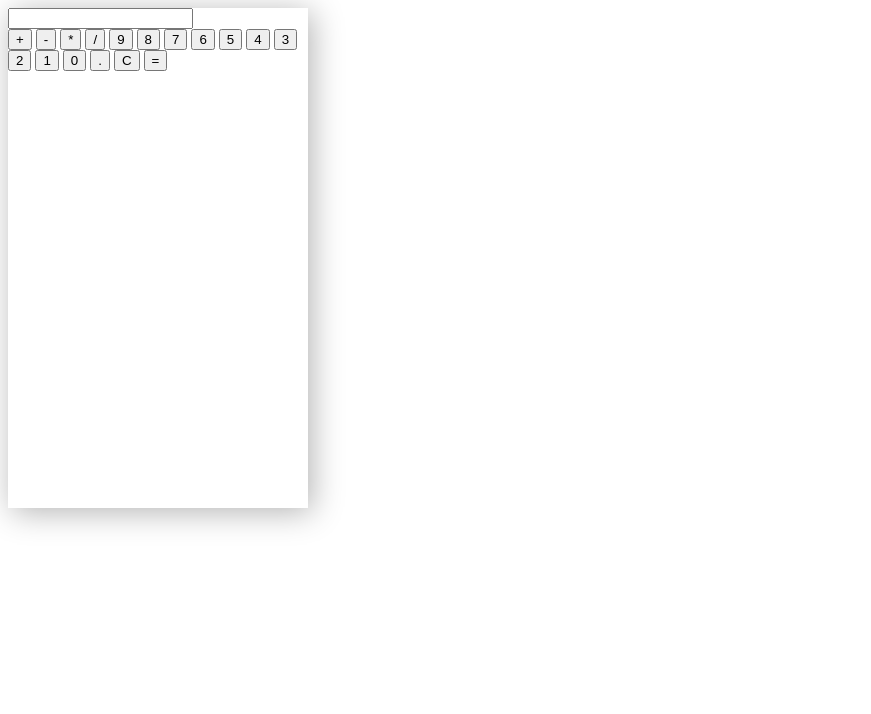
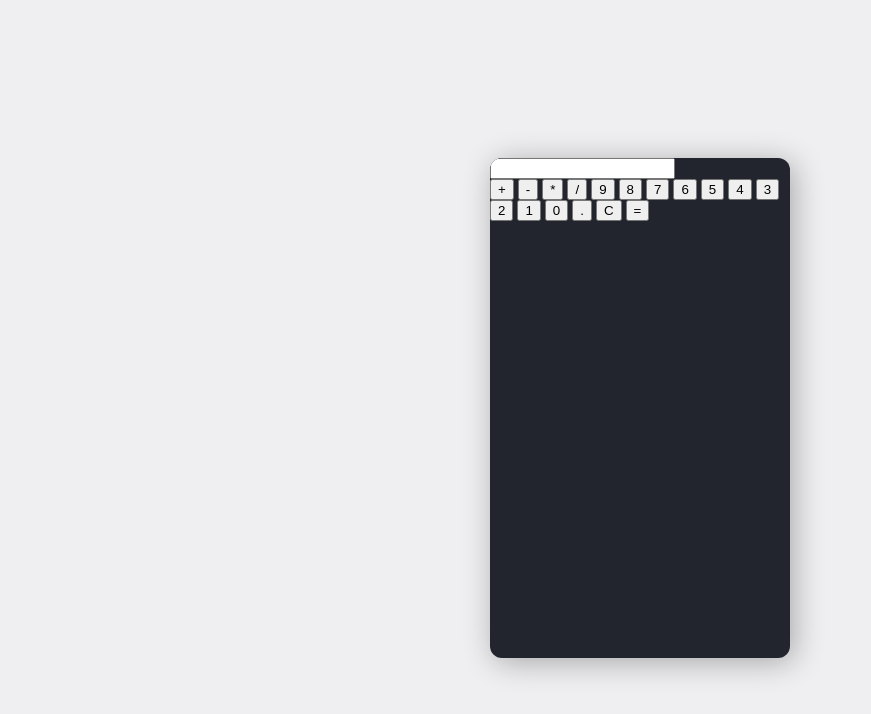
Before and after one commit to panditofcodes/Calculator, a plain HTML site: page index.html in a window 1280 px wide. Shown: the whole page, without its empty margins (0-871 px from the left). Drawn offline with Linux system fonts and the light colour scheme.

Commit message:
CSS updated

```diff
--- a/stylesheet.css
+++ b/stylesheet.css
@@ -1,5 +1,16 @@
+body{
+    min-height: 100vh;
+    background: #efeff2;
+    display: flex;
+    justify-content: center;
+    align-items: center;
+
+}
 .calculator {
     width: 300px;
     height: 500px;
     box-shadow: 4px 4px 30px rgba(0, 0, 0, 0.3);
+    border-radius: 12px;
+    background: #22252d;
+    overflow: hidden;
 }
```
